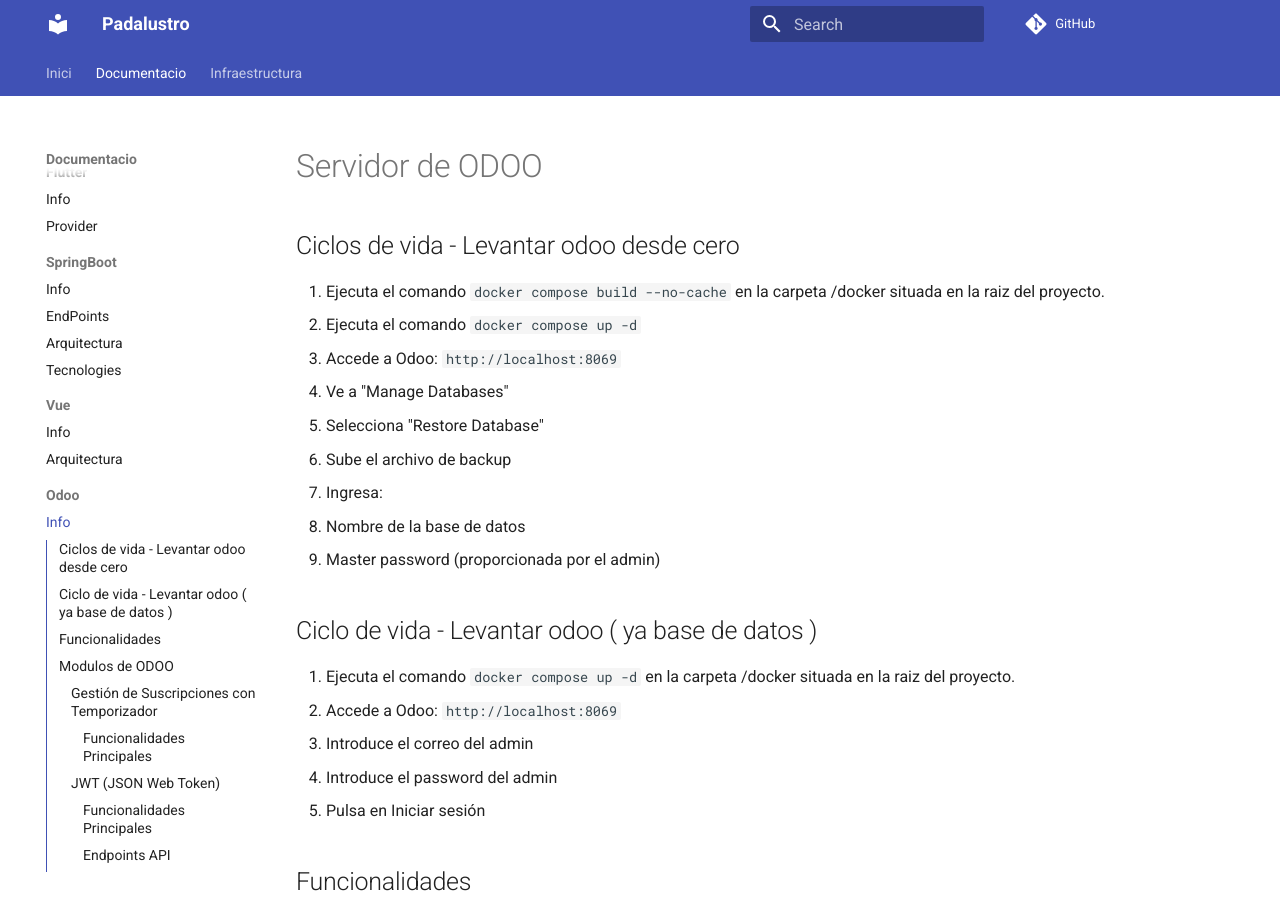
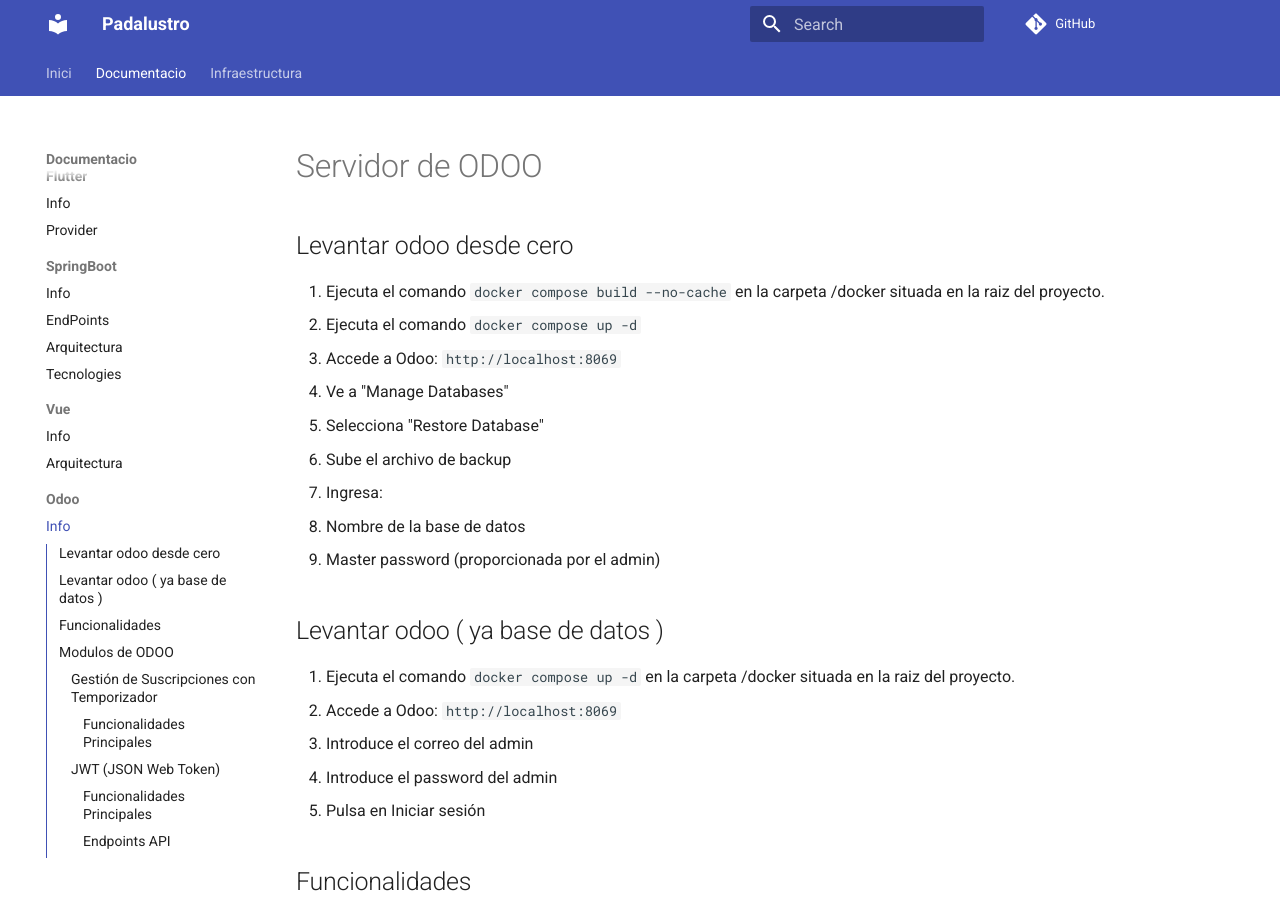
Before and after one commit to Toxolo/ProyecteIntermodular, an MkDocs documentation site: the page built from doc/Documentacio/Odoo/Odoo.md, in a window 1280 px wide and 900 px high. Built offline with MkDocs 1.6.1 and Material for MkDocs 9.7.7, drawn with Linux system fonts in a browser that asks for light colours; comment, search, counter and statistics services are not loaded.

Commit message:
odoo + mkkdocks

```diff
--- a/doc/Documentacio/Odoo/Odoo.md
+++ b/doc/Documentacio/Odoo/Odoo.md
@@ -1,7 +1,7 @@
 
 # Servidor de ODOO
 
-## Ciclos de vida - Levantar odoo desde cero
+## Levantar odoo desde cero
 
 1. Ejecuta el comando `docker compose build --no-cache` en la carpeta /docker situada en la raiz del proyecto.
 2. Ejecuta el comando `docker compose up -d`
@@ -14,7 +14,7 @@
    - Master password (proporcionada por el admin)
 
 
-## Ciclo de vida - Levantar odoo ( ya base de datos )
+## Levantar odoo ( ya base de datos )
 
 1. Ejecuta el comando `docker compose up -d` en la carpeta /docker situada en la raiz del proyecto.
 2. Accede a Odoo: `http://localhost:8069`
```
